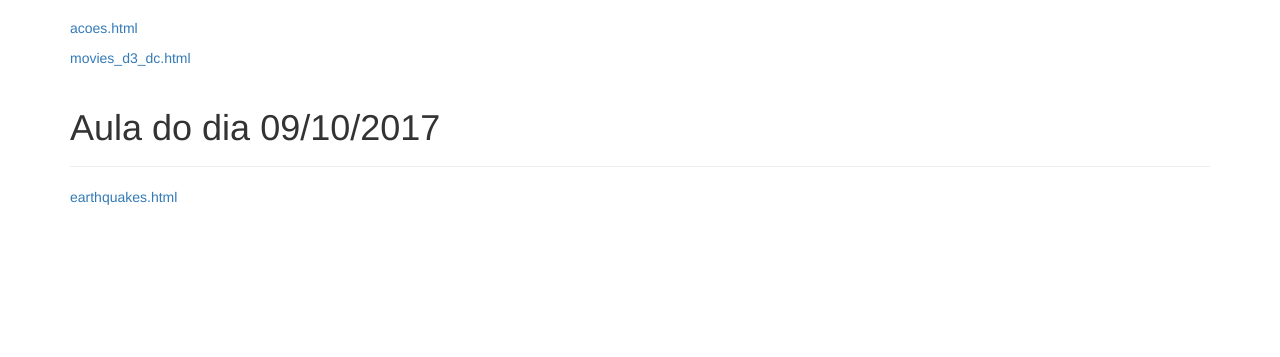
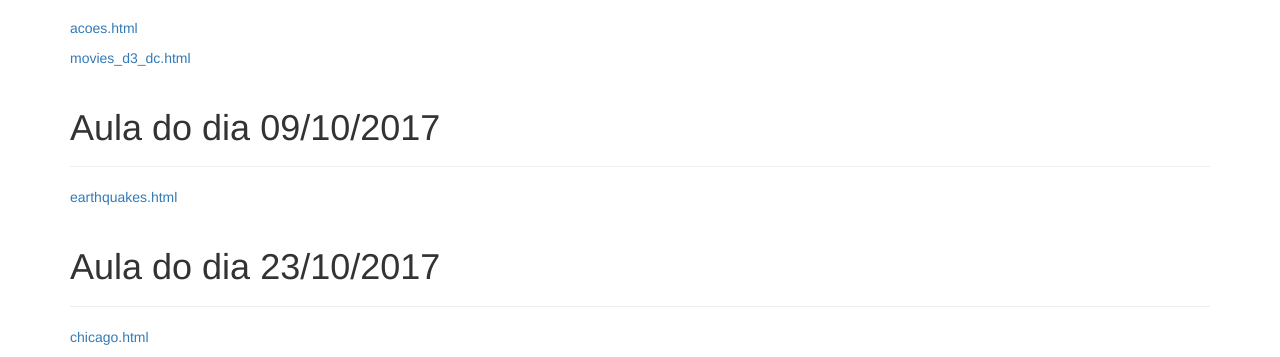
Before and after one commit to andersonalmada/datavis-course, a plain HTML site: page index.html in a window 1280 px wide. Shown: the part 731-1088 px from the top of the page. Before the commit the page ends 948 px from the top, so only its background shows below. Drawn offline with nearby package versions, Linux system fonts and the light colour scheme.

Commit message:
update index.html

```diff
--- a/index.html
+++ b/index.html
@@ -74,6 +74,11 @@
       </div>
         <p><a href="2017_10_09/earthquakes.html">earthquakes.html</a></p>
 
+      <div class="page-header">
+        <h1>Aula do dia 23/10/2017</h1>
+      </div>
+        <p><a href="2017_10_23/chicago.html">chicago.html</a></p>
+
     </div><!-- /.container -->
 
     <!-- jQuery (necessary for Bootstrap's JavaScript plugins) -->
```
